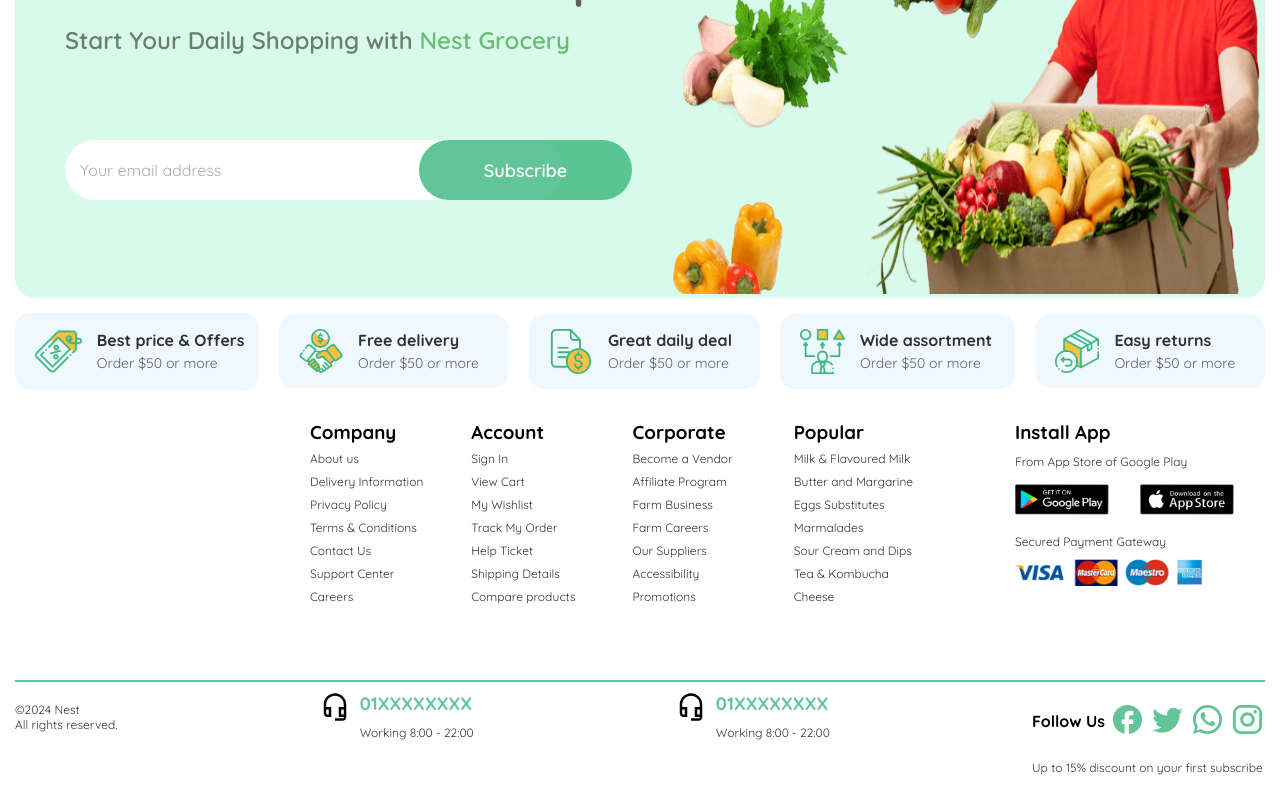
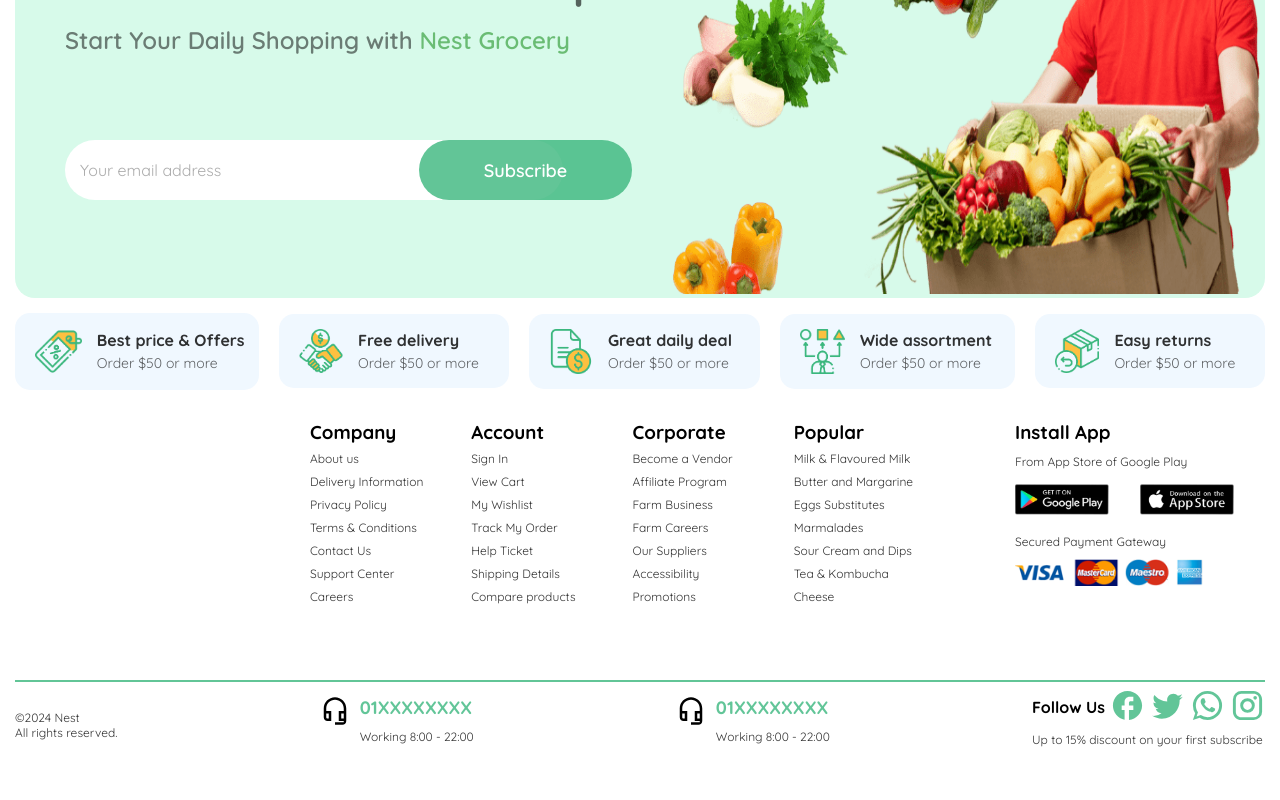
Before and after one commit to nareshm5796/EkartGrocery.in, a React (Create React App) app: page /contact in a window 1280 px wide. Shown: the part 625-1425 px from the top of the page. After the commit the page ends 1397 px from the top, so only its background shows below. Built offline with nearby package versions, Linux system fonts and the light colour scheme.

Commit message:
Contact Page Completed....

```diff
--- a/src/pages/contactpage/style.css
+++ b/src/pages/contactpage/style.css
@@ -32,12 +32,12 @@
 footer .colored-hr{background-color: rgba(59, 183, 126, 0.8);  height: 2px; border: 0;}
 
 
-footer .footer-lower{display: flex; justify-content: space-between; padding-top:10px ;}
+footer .footer-lower{display: flex; justify-content: space-between; align-items: center; padding-top:10px ;}
 footer .footer-lower .toolfree{display: flex; gap: 10px;}
 footer .footer-lower .toolfree svg{ font-size: 30px !important;}
 footer .footer-lower .toolfree h2{color: rgba(59, 183, 126, 0.8);}
 footer .footer-lower .toolfree h2:hover{color: orange;}
-footer .footer-lower .followus{display: flex; justify-content: end; align-items: center; gap: 5px;}
+footer .footer-lower .followus{display: flex; justify-content: end; align-items: center; gap: 5px; height: 30px;}
 footer .footer-lower .followus .icon{ transition: all 0.3s ease-in-out; }
 footer .footer-lower .followus .icon:hover{transform: translateY(-5px);}
 footer .footer-lower .followus .icon svg{font-size: 35px !important; color: rgba(59, 183, 126, 0.8) !important; background-color: #fff !important }
```
